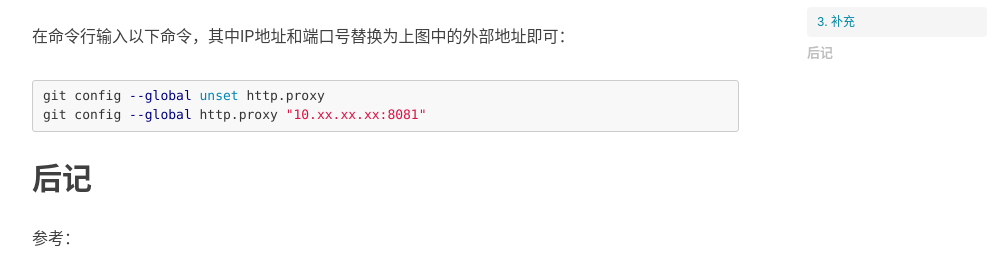
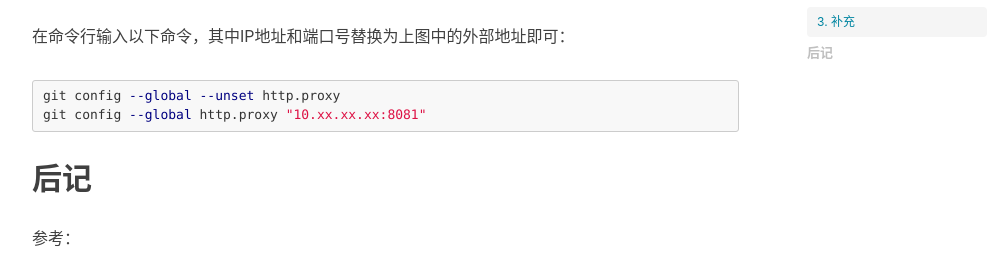
Before and after one commit to HouKC/houkc.github.io, a Jekyll site: the page built from _posts/2019-12-04-gitPushProblem.md, in a window 1280 px wide and 900 px high, scrolled down 2936 px. Shown: the part 172-452 px from the top of the window, without its empty margins (233-1236 px from the left). Built offline with Jekyll 4.4.1, drawn with Linux system fonts in a browser that asks for light colours; nearby versions of some CDN libraries; comment, search, counter and statistics services are not loaded.

````diff
--- a/_posts/2019-12-04-gitPushProblem.md
+++ b/_posts/2019-12-04-gitPushProblem.md
@@ -72,7 +72,7 @@ git push --set-upstream origin master
  ![net](https://raw.githubusercontent.com/HouKC/HouKC.github.io/master/img/gitPushProblem-net.jpg)
 在命令行输入以下命令，其中IP地址和端口号替换为上图中的外部地址即可：
 ```sh
-git config --global unset http.proxy
+git config --global --unset http.proxy
 git config --global http.proxy "10.xx.xx.xx:8081"
 ```
 ## 后记
````
